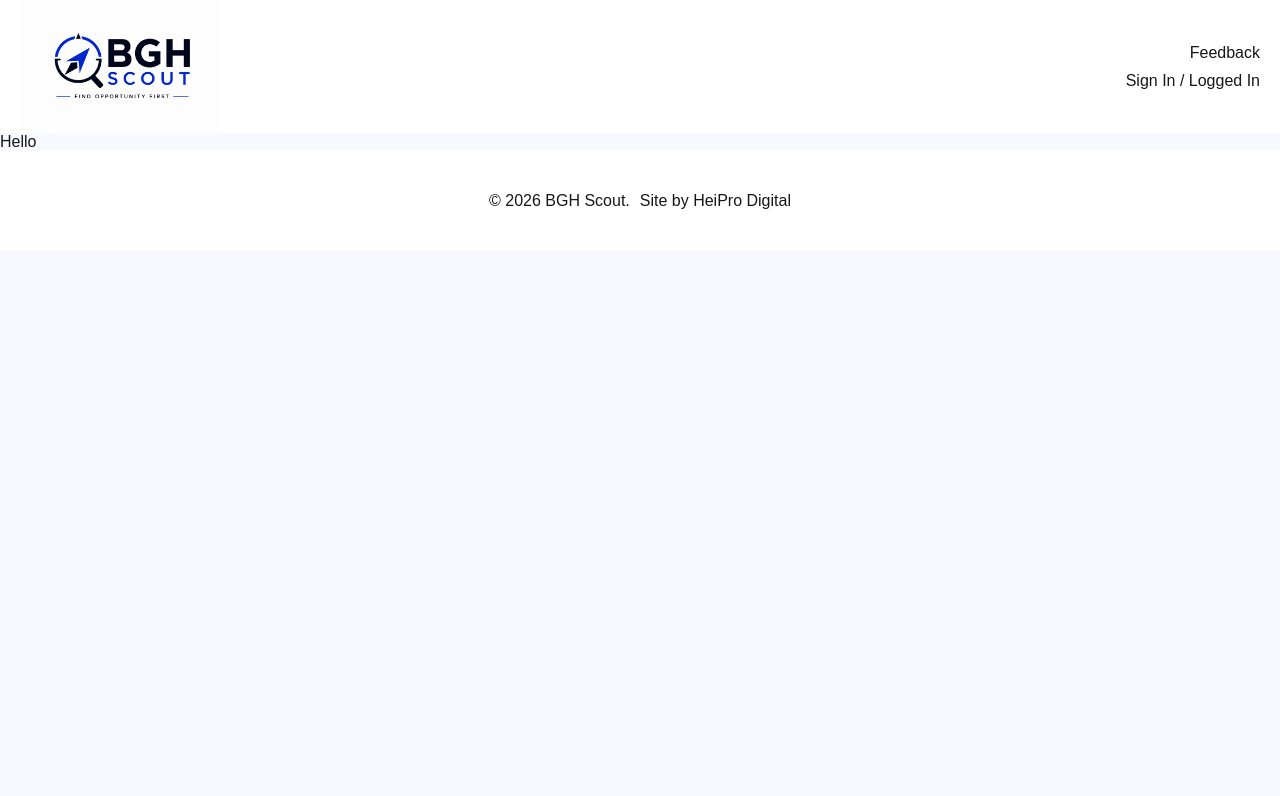
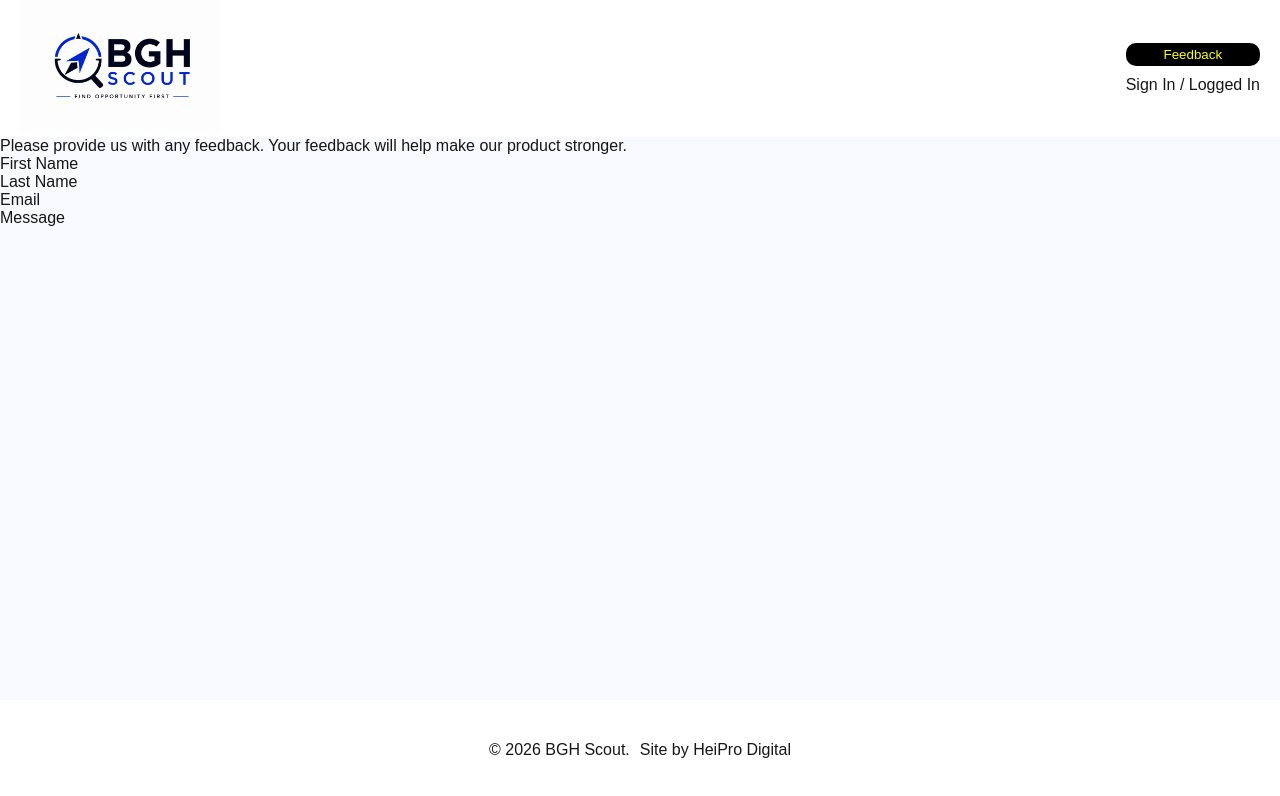
Before and after one commit to tyholland/bgh, a Next.js app: page /contact in a window 1280 px wide. Shown: the top 796 px of the page. Built offline with nearby package versions, Linux system fonts and the light colour scheme.

Commit message:
switch from moment to dayjs

```diff
--- a/package.json
+++ b/package.json
@@ -9,9 +9,9 @@
     "lint": "eslint"
   },
   "dependencies": {
+    "dayjs": "^1.11.20",
     "jotai": "^2.20.0",
     "mixpanel-browser": "^2.79.0",
-    "moment": "^2.30.1",
     "next": "16.2.6",
     "papaparse": "^5.5.3",
     "react": "19.2.4",
--- a/src/app/layout.tsx
+++ b/src/app/layout.tsx
@@ -15,7 +15,7 @@ const geistMono = Geist_Mono({
 });
 
 export const metadata: Metadata = {
-  title: "Create Next App",
+  title: "BGH Scout",
   description: "Generated by create next app",
 };
 
--- a/src/components/footer/footer.style.ts
+++ b/src/components/footer/footer.style.ts
@@ -8,4 +8,8 @@ export const Wrapper = styled.div`
   background: #fff;
   padding: 0 20px;
   height: 100px;
+  position: absolute;
+  bottom: 0;
+  width: 100%;
+  max-width: 1340px;
 `;
--- a/src/components/footer/footer.tsx
+++ b/src/components/footer/footer.tsx
@@ -1,9 +1,10 @@
 "use client";
 
 import * as S from "./footer.style";
+import dayjs from "dayjs";
 
 const Footer = () => {
-  const year = new Date().getFullYear();
+  const year = dayjs().format("YYYY");
 
   return (
     <S.Wrapper>
--- a/src/components/nav/nav.style.ts
+++ b/src/components/nav/nav.style.ts
@@ -19,4 +19,12 @@ export const Section = styled.div`
   flex-direction: column;
   gap: 10px;
   text-align: right;
+
+  button {
+    background: #000;
+    color: yellow;
+    border: none;
+    border-radius: 10px;
+    padding: 4px;
+  }
 `;
--- a/src/components/nav/nav.tsx
+++ b/src/components/nav/nav.tsx
@@ -1,14 +1,17 @@
 "use client";
 
+import Link from "next/link";
 import * as S from "./nav.style";
 import { trackEvent } from "@/functions/mixpanel";
 
 const Nav = () => {
   return (
     <S.Wrapper>
-      <img src="/bgh-logo.png" width="200" />
+      <Link href="/">
+        <img src="/bgh-logo.png" width="200" />
+      </Link>
       <S.Section>
-        <div>Feedback</div>
+        <button>Feedback</button>
         <S.LinksWrapper>
           <div>Sign In / Logged In</div>
         </S.LinksWrapper>
--- a/src/content/contact/contact.tsx
+++ b/src/content/contact/contact.tsx
@@ -1,11 +1,14 @@
 "use client";
-
-import Nav from "@/components/nav/nav";
 
 const Contact = () => {
   return (
     <div>
-      <div>Hello</div>
+      Please provide us with any feedback. Your feedback will help make our
+      product stronger.
+      <div>First Name</div>
+      <div>Last Name</div>
+      <div>Email</div>
+      <div>Message</div>
     </div>
   );
 };
--- a/src/content/home/home.tsx
+++ b/src/content/home/home.tsx
@@ -11,7 +11,6 @@ import { jobAtom } from "@/caches/JobsAtom";
 import { useEffect, useState } from "react";
 import List from "@/components/list/list";
 import ToggleButton from "react-toggle-button";
-import Nav from "@/components/nav/nav";
 
 interface HomeProps {
   csvData: AllSearchData;
```
Also changed, not shown: src/components/card/card.tsx (+5 -3 lines), src/components/list/list.tsx (+5 -3 lines), 1 other file (tests, documents, lock files or other folders).
